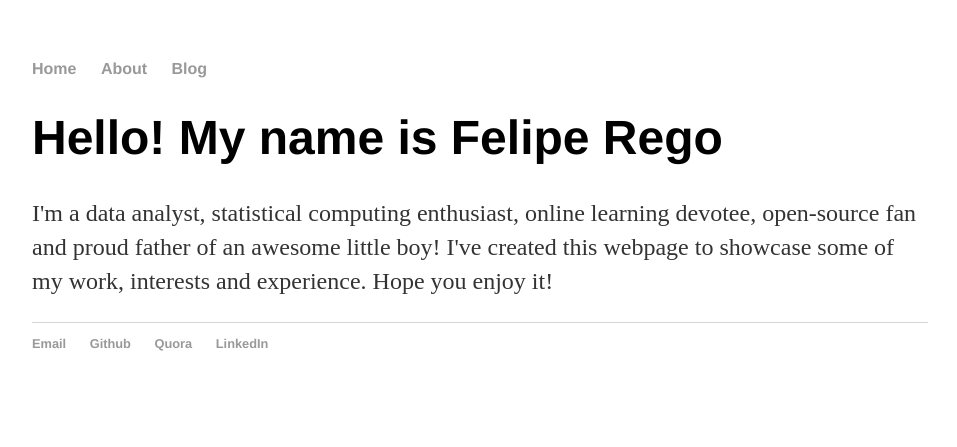
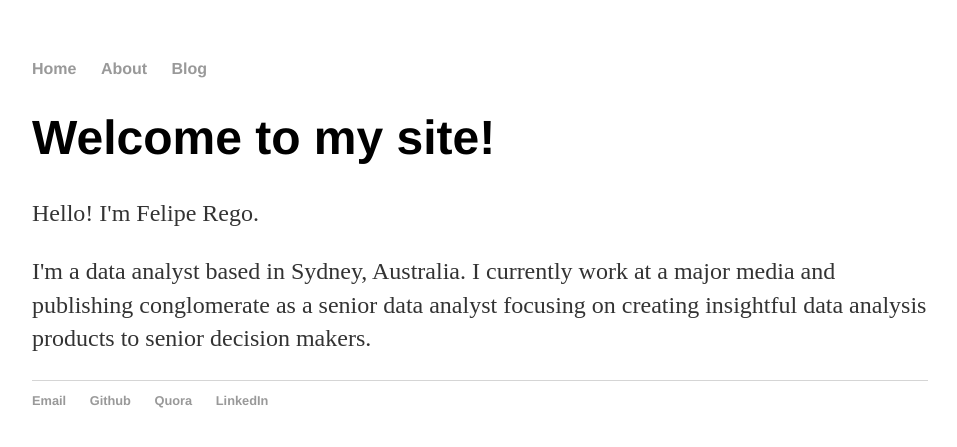
Before and after one commit to FelipeRego/FelipeRego.github.io, a Jekyll site: the page built from index.html, in a window 1280 px wide. Shown: the top 447 px of the page, without its empty margins (160-1117 px from the left). Built offline with Jekyll 4.4.1, drawn with Linux system fonts in a browser that asks for light colours.

Commit message:
Update index.html

```diff
--- a/index.html
+++ b/index.html
@@ -3,8 +3,9 @@ layout: default
 title: Felipe Rego - Data Analyst | Insights | Wrangling | Visualisation | Modelling | Statistics | Strategy
 ---
 <div class="blurb">
-	<h1>Hello! My name is Felipe Rego</h1>
-	<p>I'm a data analyst, statistical computing enthusiast, online learning devotee, open-source fan and proud father of an awesome little boy!
-	I've created this webpage to showcase some of my work, interests and experience. Hope you enjoy it!</p>
+	<h1>Welcome to my site!</h1>
+	<p>Hello! I'm Felipe Rego.</p>
+	<p>I'm a data analyst based in Sydney, Australia. I currently work at a major media and publishing conglomerate as a senior data analyst
+	focusing on creating insightful data analysis products to senior decision makers. </p>
 </div><!-- /.blurb -->
 </html>
```
